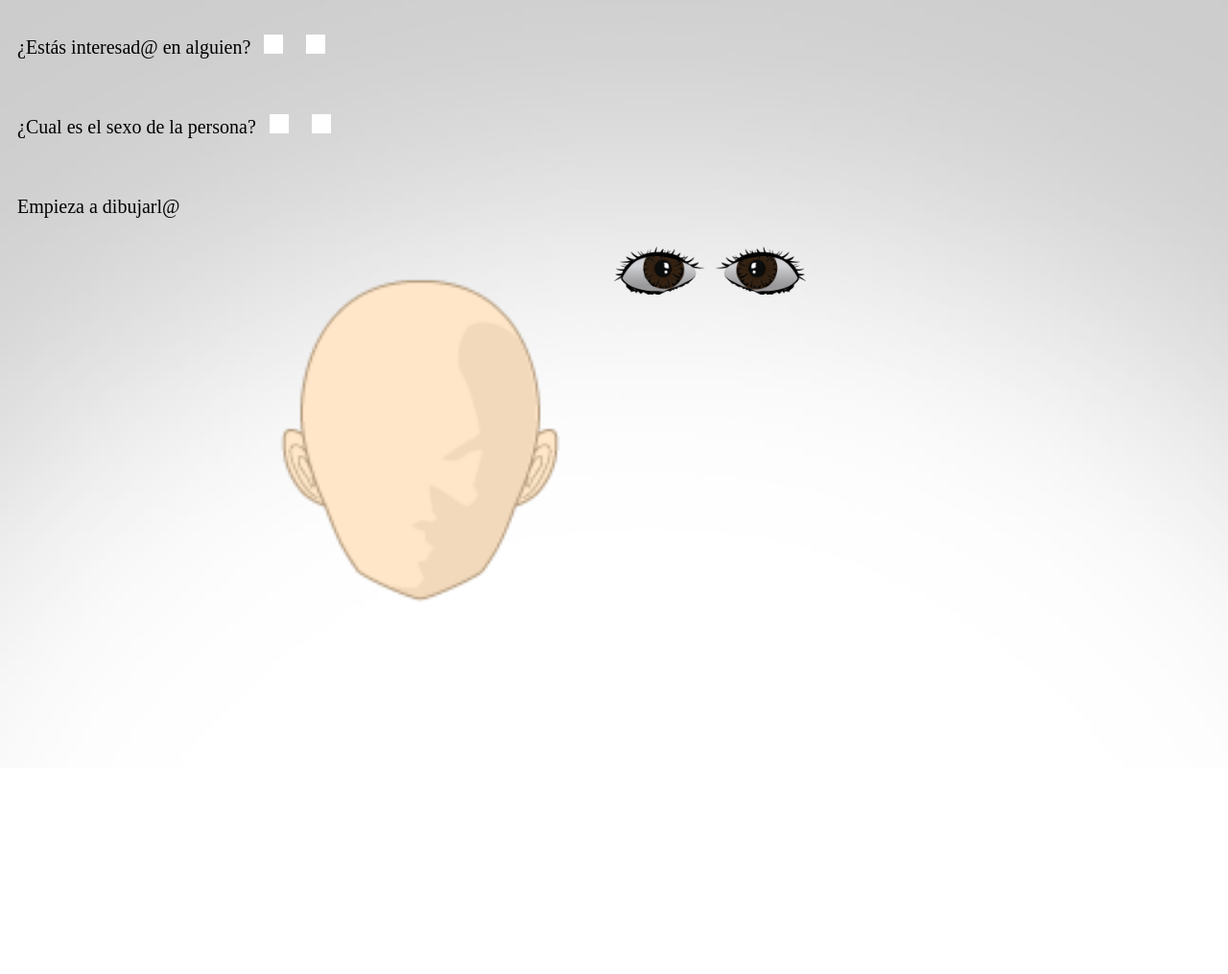
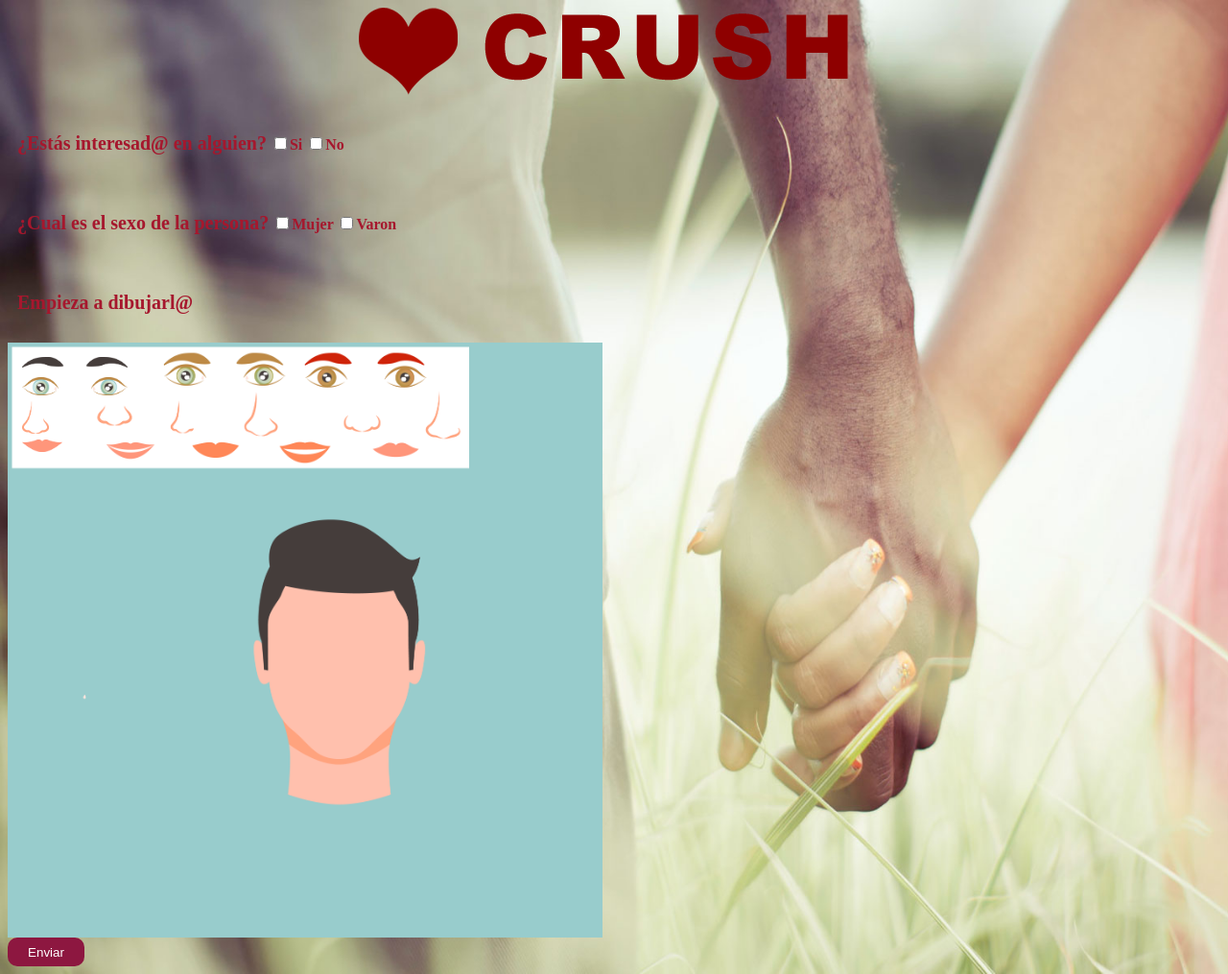
Before and after one commit to Paoquime/Proyecto-crush, a plain HTML site: page formulario.html in a window 1280 px wide. Shown: the whole page at 96% size. Before the commit the page ends 800 px from the top, so only its background shows below. Drawn offline with Linux system fonts and the light colour scheme; a web font is replaced by a local one.

Commit message:
agregando cambios en el formulario

```diff
--- a/css/formulario.css
+++ b/css/formulario.css
@@ -1,12 +1,19 @@
 body {
-	background-image: url("../img/fondo2.jpg");
-	background-size: 100%;
+	background-image: url("../img/fondoformulario.jpg");
+	background-size: cover;
 	background-repeat: no-repeat;
-
 }
-
+.titulo{
+	background-image: url("../img/logo.png");
+	margin: auto;
+	width: 560px;
+	height: 100px;
+	background-repeat: no-repeat;
+}
 .pregunta{
 	padding: 10px;
+	font-weight: bold;
+	color: #a6172d;
 }
 p{
 	display: inline-block;
@@ -21,48 +28,83 @@ p{
 	margin: 0px 10px;
 	background-color: white;
 }
-/*----------------------------------------*/
-.seccionDib{
-	display: inline-block;
-	width: 50%;
-	float: left;
+.fondodib{
+	background-image: url("../img/foto_juego.png");
+	background-size: cover;
+	width: 600px;
+	height: 600px;
+	position: relative;
+	padding: 10px;
 }
-.lienzo{
-	text-align: center;
-	background-image: url(../img/cara.png);
-	background-size: cover;
-	width: 400px;
-	height: 400px;
-	margin-left: 230px;
+#cajaCejas{
+	background-image: url("../img/cejas.png");
+	background-size: 100%;
+	background-repeat: no-repeat;
+	width: 110px;
+	height: 16px;
+	margin: 5px;
 }
-#cabelloL{
-	width: 100px;
-	height: 100px;
-	margin-left: 100px;
+#cajaOjos{
+	background-image: url("../img/ojos.png");
+	background-size: 100%;
+	background-repeat: no-repeat;
+	width: 110px;
+	height: 20px;
+	margin: 5px;
+
 }
-#cejasL{
-	width: 100px;
-	height: 50px;
-	margin-left: 100px;
+#cajaLabios{
+	background-image: url("../img/labios.png");
+	background-size: 100%;
+	background-repeat: no-repeat;
+	width: 42px;
+	height: 18px;
+	margin: 5px;
 }
-#ojosL{
-	width: 100px;
-	height: 50px;
-	margin-left: 100px;
+#cajaNariz{
+	background-image: url("../img/nariz.png");
+	background-size: 100%;
+	background-repeat: no-repeat;
+	width: 28px;
+	height: 35px;
+	margin: 5px;
 }
-#narizL{
-	width: 100px;
-	height: 50px;
-	margin-left: 100px;
+#posCejas{
+	width: 114px;
+	height: 20px;
+	position: absolute;
+	top:290px;
+	left:286px;
 }
-#bocaL{
-	width: 100px;
-	height: 50px;
-	margin-left: 100px;
+#posOjos{
+	width: 115px;
+	height: 23px;
+	position: absolute;
+	top: 305px;
+	left: 286px;
 }
-#negros{
-	background-image: url("../img/ojos_cuatro.png");
-	background-size: cover;
-	width: 200px;
-	height: 50px;
+#posLabios{
+	width: 45px;
+	height: 21px;
+	position: absolute;
+	top: 370px;
+	left: 318px;
 }
+#posNariz{
+	width: 30px;
+	height: 35px;
+	position: absolute;
+	top: 330px;
+	left: 325px;
+}
+#boton{
+	color: white;
+	background-color: #8D1740;
+	border:none;
+	border-radius: 10px;
+	width: 80px;
+	height: 30px;
+}
+#mensaje{
+	display: none;
+}
--- a/css/main.css
+++ b/css/main.css
@@ -5,7 +5,7 @@ body{
 	background-repeat: no-repeat;
 }
 .principal, .formulario{
-	background-color: rgba(0,0,0,0.2);
+	background-color: rgba(0,0,0,0.5);
 	color: white;
 	width: 540px;
     height: 620px;
--- a/formulario.html
+++ b/formulario.html
@@ -13,38 +13,31 @@
 			<div class="titulo"></div>
 			<div class="pregunta">
 				<p>¿Estás interesad@ en alguien?</p>
-				<div id="si"></div>
-				<div id="no"></div>
+				<input type="checkbox">Si
+				<input type="checkbox">No
 			</div>
 			<div class="pregunta">
 				<p>¿Cual es el sexo de la persona?</p>
-				<div id="mujer"></div>
-				<div id="varon"></div>
+				<input type="checkbox">Mujer
+				<input type="checkbox">Varon
 			</div>
 			<div class="pregunta">
 				<p>Empieza a dibujarl@</p>
 			</div>
 			<div class="areaDibujo">
-				<div class="seccionDib">
-					<div class="lienzo">
-						<div id="cabelloL"></div>
-						<div id="cejasL"></div>
-						<div id="ojosL" draggable="true"></div>
-						<div id="narizL"></div>
-						<div id="bocaL"></div>
-					</div>
-				</div>
-				<div class="seccionDib">
-					<div class="opciones">
-						<div class="opOjos">
-							<div id="negros" draggable="true"></div>
-							<div id="marrones"></div>
-							<div id="verdes"></div>
-							<div id="azules"></div>
-						</div>
-					</div>
+				<div class="fondodib">
+					<div id="cajaCejas" draggable="true"></div>
+					<div id="cajaOjos" draggable="true"></div>
+					<div id="cajaNariz" draggable="true"></div>
+					<div id="cajaLabios" draggable="true"></div>
+					<div id="posCejas"></div>
+					<div id="posOjos"></div>
+					<div id="posLabios"></div>
+					<div id="posNariz"></div>
 				</div>
 			</div>
+			<button type="button" id="boton">Enviar</button>
+			<p id="mensaje">Gracias por completar el test! La persona que te gusta tiene cejas pobladas, ojos celestes, ....</p>
 		</div>
 		<script type="text/javascript" src="js/app.js"></script>
 	</body>
--- a/js/app.js
+++ b/js/app.js
@@ -1,17 +1,65 @@
 window.addEventListener("load", function (){
-	var posEyes = document.getElementById("ojosL");
-	var eyes = document.getElementById("negros");
+	var cejas = document.getElementById("cajaCejas");
+	var ojos = document.getElementById("cajaOjos");
+	var labios = document.getElementById("cajaLabios");
+	var nariz = document.getElementById("cajaNariz");
+	var posCej = document.getElementById("posCejas");
+	var posOj = document.getElementById("posOjos");
+	var posLab = document.getElementById("posLabios");
+	var posNar = document.getElementById("posNariz");
 
-	eyes.addEventListener("dragstart", function(e){
+	cejas.addEventListener("dragstart", function(e){
+		e.dataTransfer.setData("text", e.target.id);
+	});
+	posCej.addEventListener("dragover", function(e){
+		e.preventDefault();
+	});
+	posCej.addEventListener("drop", function(e){
+		e.preventDefault();
+		var data = e.dataTransfer.getData("text");
+		e.target.appendChild(document.getElementById(data));
+	});
+
+	ojos.addEventListener("dragstart", function(e){
 		e.dataTransfer.setData("text",e.target.id);
 	});
-	posEyes.addEventListener("dragover", function(e){
+	posOj.addEventListener("dragover", function(e){
 		e.preventDefault();
 	});
-	posEyes.addEventListener("drop", function(e){
+	posOj.addEventListener("drop", function(e){
 		e.preventDefault();
 		var data = e.dataTransfer.getData("text");
     	e.target.appendChild(document.getElementById(data));
+	});
+
+	labios.addEventListener("dragstart", function(e){
+		e.dataTransfer.setData("text",e.target.id);
+	});
+	posLab.addEventListener("dragover", function(e){
+		e.preventDefault();
+	});
+	posLab.addEventListener("drop", function(e){
+		e.preventDefault();
+		var data = e.dataTransfer.getData("text");
+    	e.target.appendChild(document.getElementById(data));
+	});
+
+	nariz.addEventListener("dragstart", function(e){
+		e.dataTransfer.setData("text",e.target.id);
+	});
+	posNar.addEventListener("dragover", function(e){
+		e.preventDefault();
+	});
+	posNar.addEventListener("drop", function(e){
+		e.preventDefault();
+		var data = e.dataTransfer.getData("text");
+    	e.target.appendChild(document.getElementById(data));
+	});
+
+	var btn = document.getElementById("boton");
+	btn.addEventListener("click", function(e){
+		var msj = document.getElementById("mensaje");
+		msj.style.display = "block"
 	});
 });
 
@@ -21,4 +69,4 @@ window.onload = function() {
 		var y = -(e.clientY/125);
 	this.body.style.backgroundPosition = x + 'px ' + y + 'px';
   };
-};
+}
```
Also changed, not shown: img/cara.png (deleted), img/cejas.png (added), img/fondo2.jpg (deleted), img/fondoformulario.jpg (added), img/foto_juego.png (added), img/labios.png (added), img/nariz.png (added), img/ojos.png (added), img/ojos_cuatro.png (deleted), img/ojos_dos.png (deleted), img/ojos_tres.png (deleted), img/ojos_uno.png (deleted), img/pareja.jpg (deleted).
